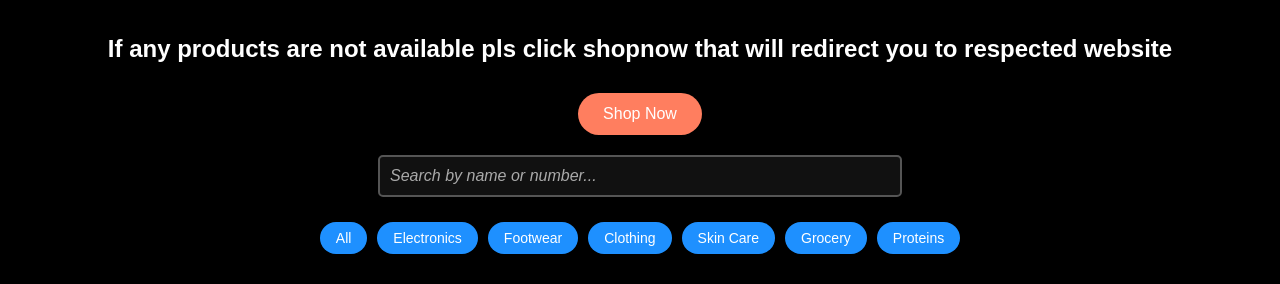
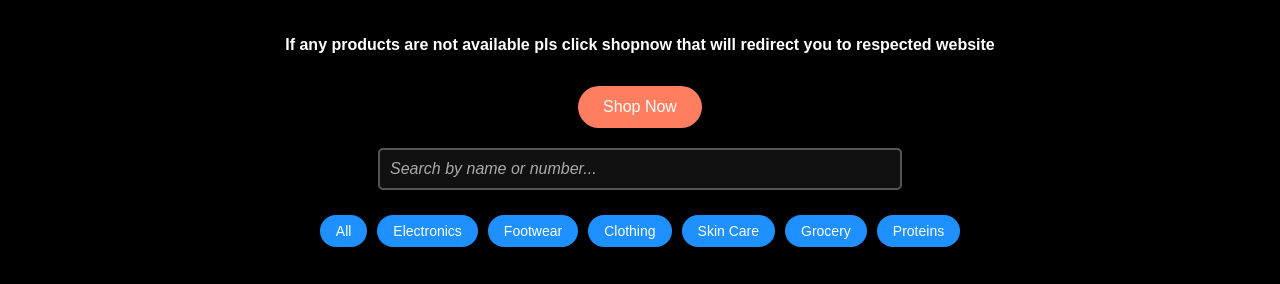
Before and after one commit to manikanta639/NextGen-Deals, a plain HTML site: page index.html in a window 1280 px wide. Shown: the part 131-415 px from the top of the page. Drawn offline with Linux system fonts and the light colour scheme.

Commit message:
Update index.html

```diff
--- a/index.html
+++ b/index.html
@@ -17,7 +17,7 @@
 
     <!-- Banner -->
     <div id="banner" class="banner">
-        <h2>If any products are not available pls click shopnow that will redirect you to respected website </h2>
+        <h4>If any products are not available pls click shopnow that will redirect you to respected website </h4>
         <div class="bannershop">
             <a href="index2.html" target="_blank">
                 <button class="cta-btn">Shop Now</button>
```
